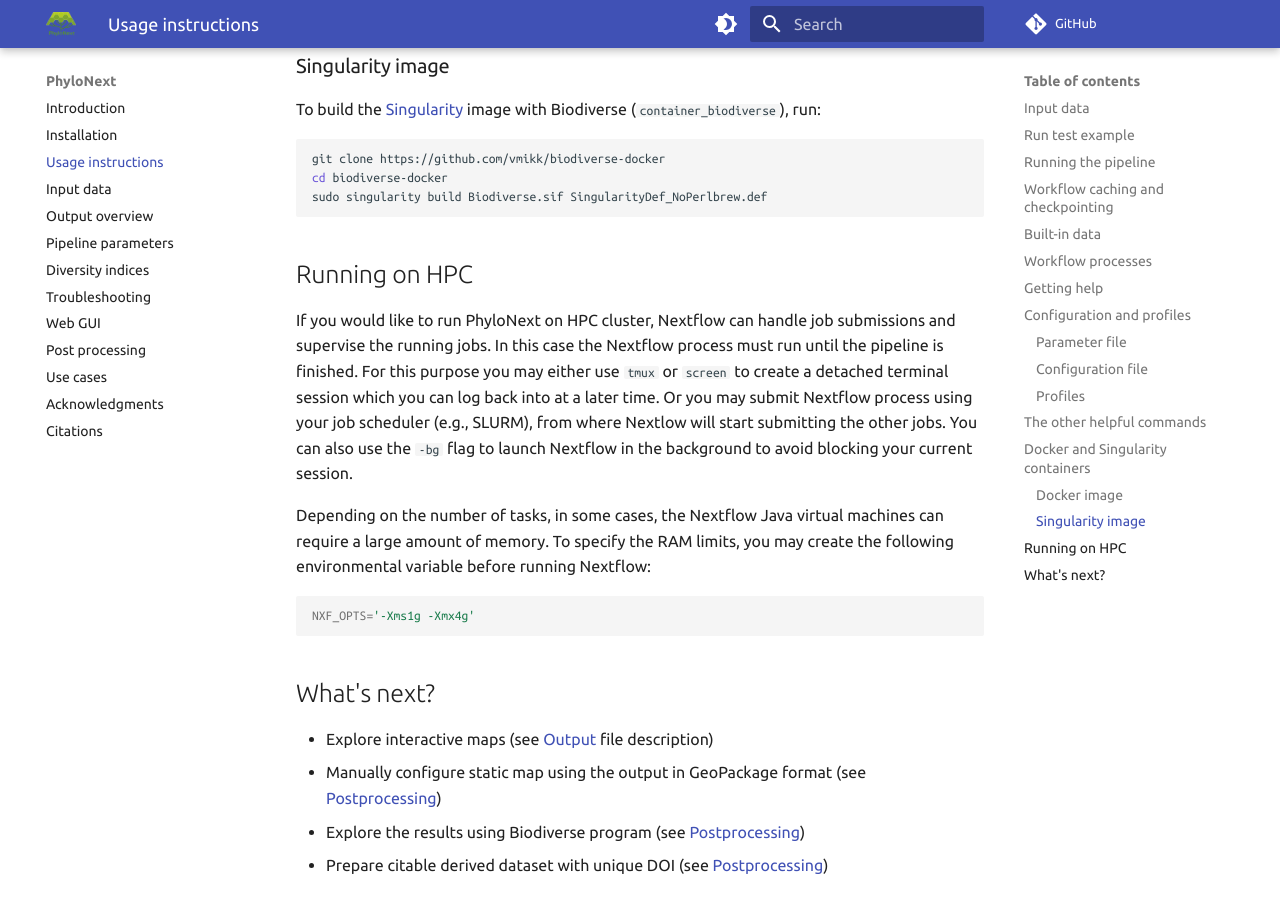
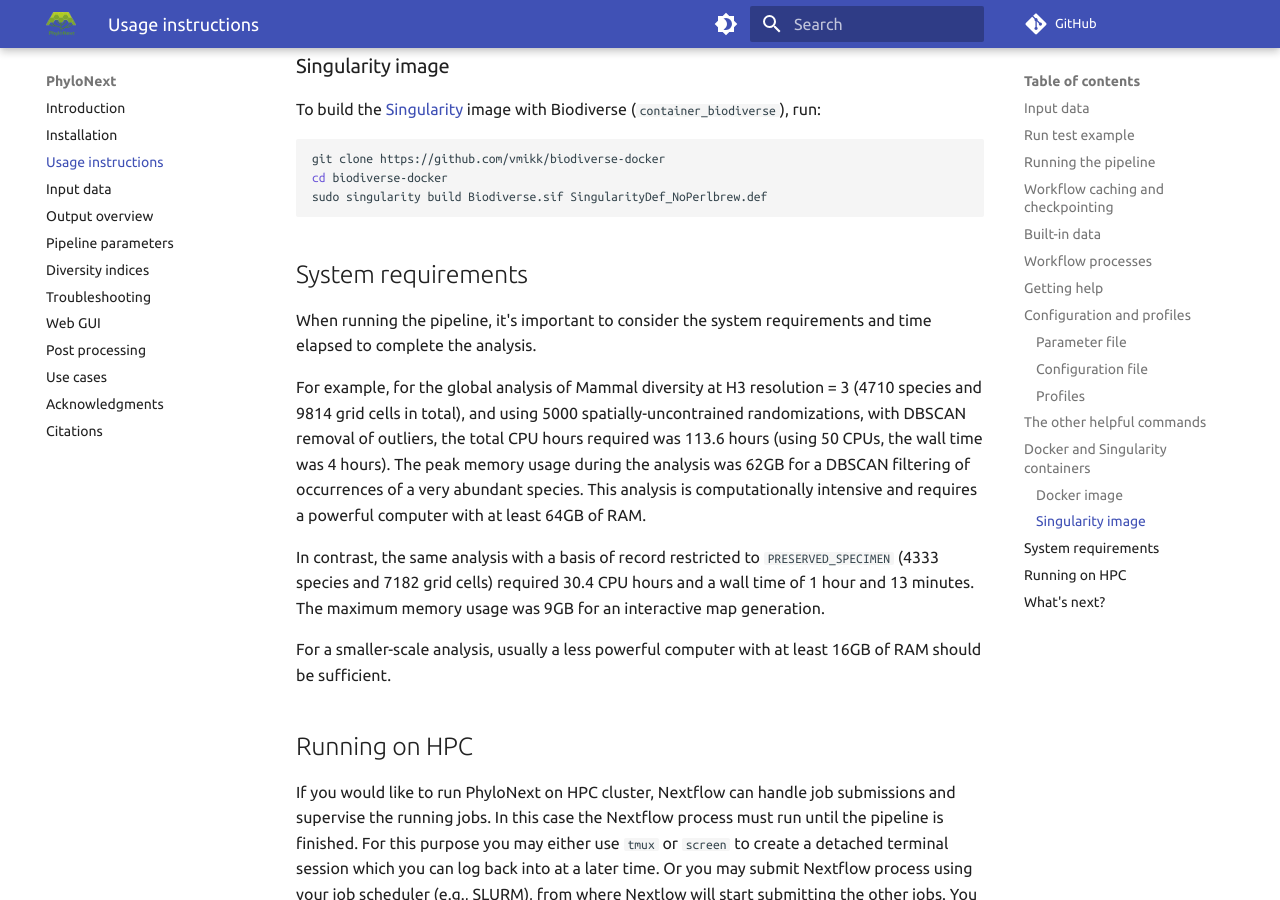
Before and after one commit to vmikk/phylonext_manual, an MkDocs documentation site: the page built from docs/usage.md, in a window 1280 px wide and 900 px high, scrolled down 9774 px. Built offline with MkDocs 1.6.1 and Material for MkDocs 9.7.7, drawn with Linux system fonts in a browser that asks for light colours; comment, search, counter and statistics services are not loaded.

Commit message:
add `System requirements`

````diff
--- a/docs/usage.md
+++ b/docs/usage.md
@@ -353,6 +353,25 @@ sudo singularity build Biodiverse.sif SingularityDef_NoPerlbrew.def
 ```
 
 
+## System requirements
+
+When running the pipeline, it's important to consider the system requirements and time elapsed to complete the analysis.
+
+For example, for the global analysis of Mammal diversity at H3 resolution = 3
+(4710 species and 9814 grid cells in total),
+and using 5000 spatially-uncontrained randomizations, with DBSCAN removal of outliers,
+the total CPU hours required was 113.6 hours (using 50 CPUs, the wall time was 4 hours).
+The peak memory usage during the analysis was 62GB for a DBSCAN filtering of occurrences of a very abundant species.
+This analysis is computationally intensive and requires a powerful computer with at least 64GB of RAM.
+
+In contrast, the same analysis with a basis of record restricted to `PRESERVED_SPECIMEN`
+(4333 species and 7182 grid cells)
+required 30.4 CPU hours and a wall time of 1 hour and 13 minutes.
+The maximum memory usage was 9GB for an interactive map generation.
+
+For a smaller-scale analysis, usually a less powerful computer with at least 16GB of RAM should be sufficient.
+
+
 ## Running on HPC
 
 If you would like to run PhyloNext on HPC cluster, Nextflow can handle job submissions and supervise the running jobs.
````
